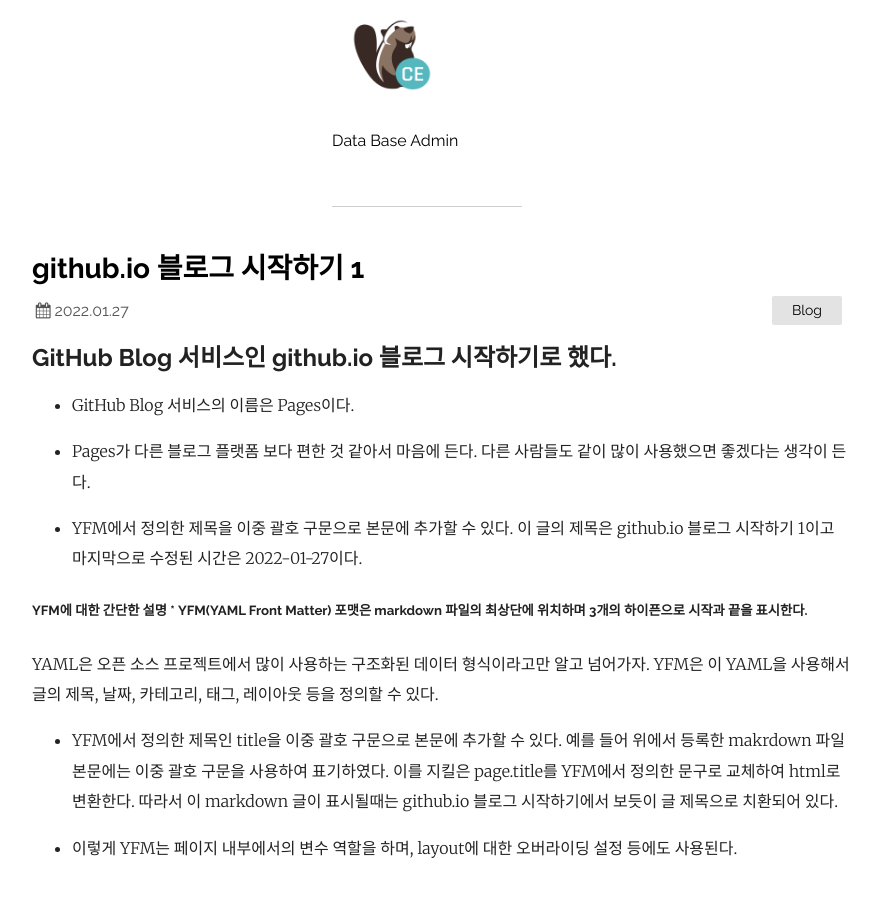
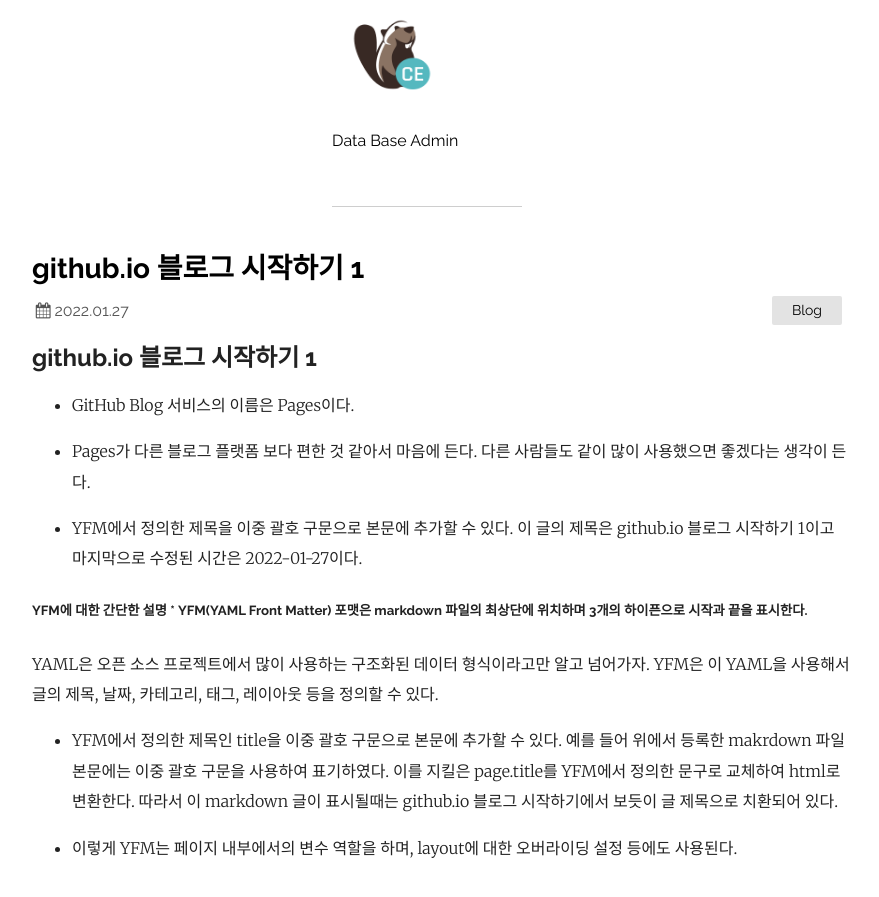
Before and after one commit to sfthch/sfthch, a Jekyll site: the page built from _posts/2022-01-27-01-blog-hch.md, in a window 1280 px wide and 900 px high. Shown: the top 897 px of the window, without its empty margins (213-1092 px from the left). Built offline with Jekyll 4.4.1, drawn with Linux system fonts in a browser that asks for light colours.

Commit message:
231017-1617

```diff
--- a/_posts/2022-01-27-01-blog-hch.md
+++ b/_posts/2022-01-27-01-blog-hch.md
@@ -10,7 +10,7 @@ tags:
 last_modified_at: 2022-01-27
 ---
 
-## GitHub Blog 서비스인 github.io 블로그 시작하기로 했다.
+## {{ page.title }}
 * GitHub Blog 서비스의 이름은 Pages이다.
 
 * Pages가 다른 블로그 플랫폼 보다 편한 것 같아서 마음에 든다.
```
